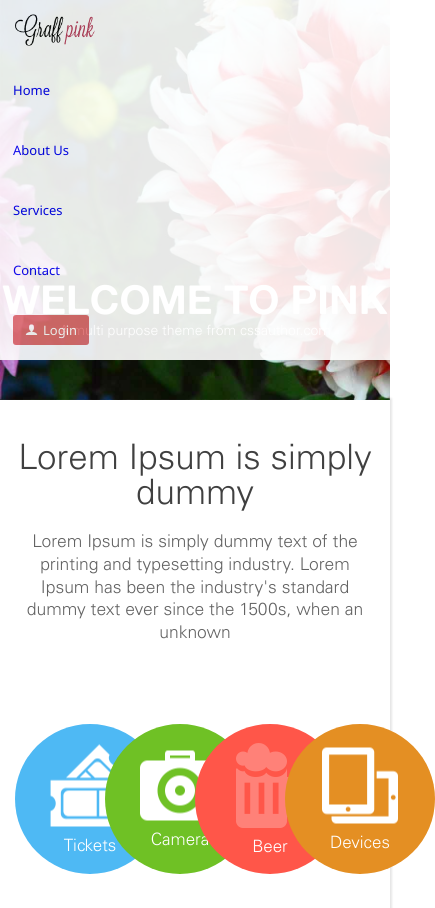
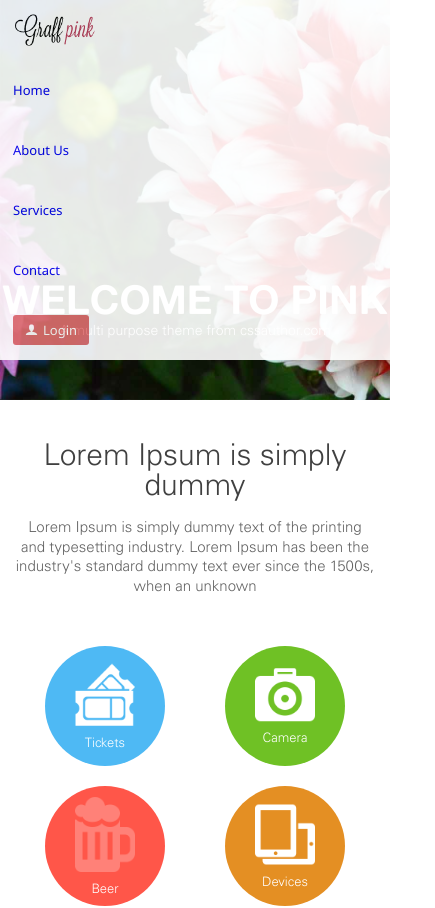
Before and after one commit to danielemesh/ng2-template, an Angular app: page / in a window 390 px wide. Shown: the top 908 px of the page, 435 px wide, since content can reach past the window. Built offline with nearby package versions, Linux system fonts and the light colour scheme.

Commit message:
Mobile - services and balloons

```diff
--- a/src/app/balloons/balloon/balloon.component.scss
+++ b/src/app/balloons/balloon/balloon.component.scss
@@ -3,17 +3,18 @@
 :host {
   display: inline-block;
   vertical-align: top;
-  width: 25%;
+  width: 50%;
+  padding: 10px;
 }
 
 .balloon {
   overflow: hidden;
   position: relative;
-  width: 150px;
-  height: 150px;
+  width: 120px;
+  height: 120px;
   margin: 0 auto;
   border-radius: 50%;
-  font-size: 17px;
+  font-size: 13px;
   color: #fff;
   background-color: #000;
   transition: box-shadow 0.4s ease-in-out;
@@ -40,6 +41,7 @@
 
 .balloon-icon {
   display: block;
+  width: 50%;
   margin: 0 auto;
 }
 
@@ -60,9 +62,26 @@
   transition: transform 0.5s ease-in-out, opacity 0.6s ease-in-out;
 }
 
+@include tablet {
+  :host {
+    width: 25%;
+    padding: 0;
+  }
+
+  .balloon {
+    width: 150px;
+    height: 150px;
+    font-size: 17px;
+  }
+}
+
 @include desktop {
   .balloon {
     width: 180px;
     height: 180px;
   }
+
+  .balloon-icon {
+    width: auto;
+  }
 }
--- a/src/assets/styles/_mixins.scss
+++ b/src/assets/styles/_mixins.scss
@@ -1,6 +1,6 @@
-// 768px to 1023px
+// 768px and up
 @mixin tablet {
-  @media (min-width: #{$tablet-width}) and (max-width: #{$desktop-width - 1px}) {
+  @media (min-width: #{$tablet-width}) {
     @content;
   }
 }
--- a/src/assets/styles/_services.scss
+++ b/src/assets/styles/_services.scss
@@ -2,13 +2,13 @@
   box-shadow: 0 0 2px 2px rgba(0, 0, 0, 0.1);
 
   .services-header {
-    padding-bottom: 80px;
-    font-size: 35px;
+    padding-bottom: 40px;
+    font-size: 30px;
     text-align: center;
   }
 
   .services-title {
-    padding-bottom: 20px;
+    padding-bottom: 0.6em;
     font-size: 1em;
     color: #404040;
   }
@@ -19,3 +19,12 @@
     color: #636363;
   }
 }
+
+@include tablet {
+  .services {
+    .services-header {
+      padding-bottom: 80px;
+      font-size: 35px;
+    }
+  }
+}
```
